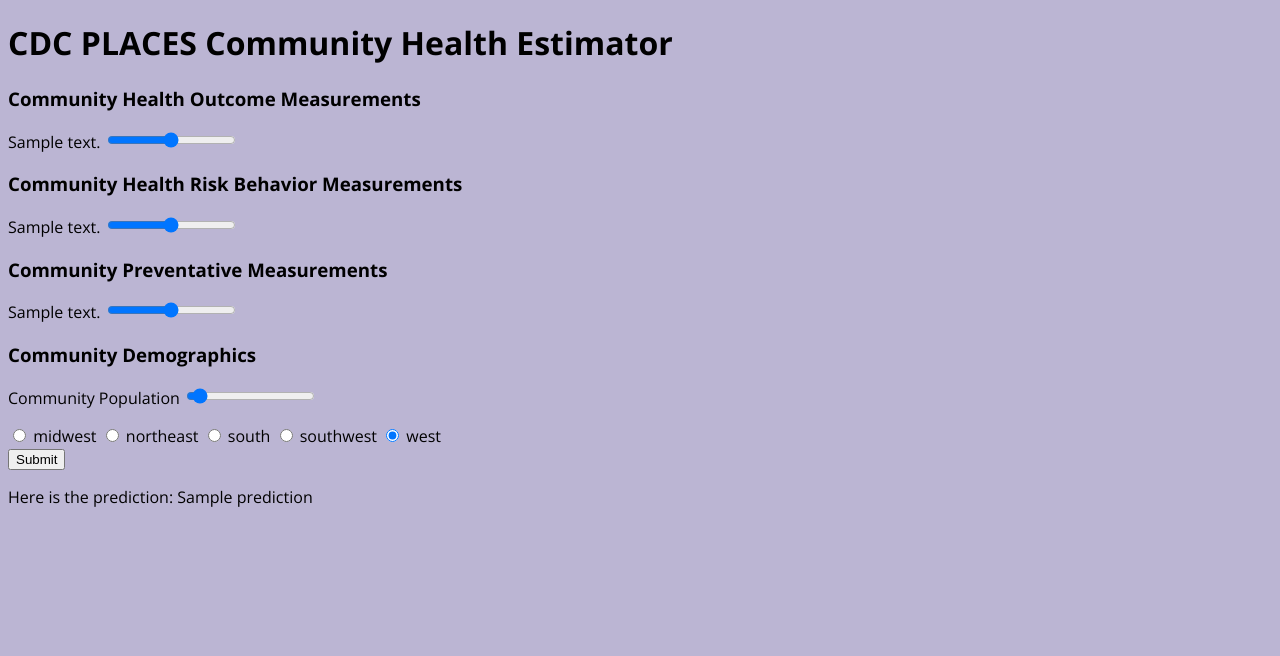
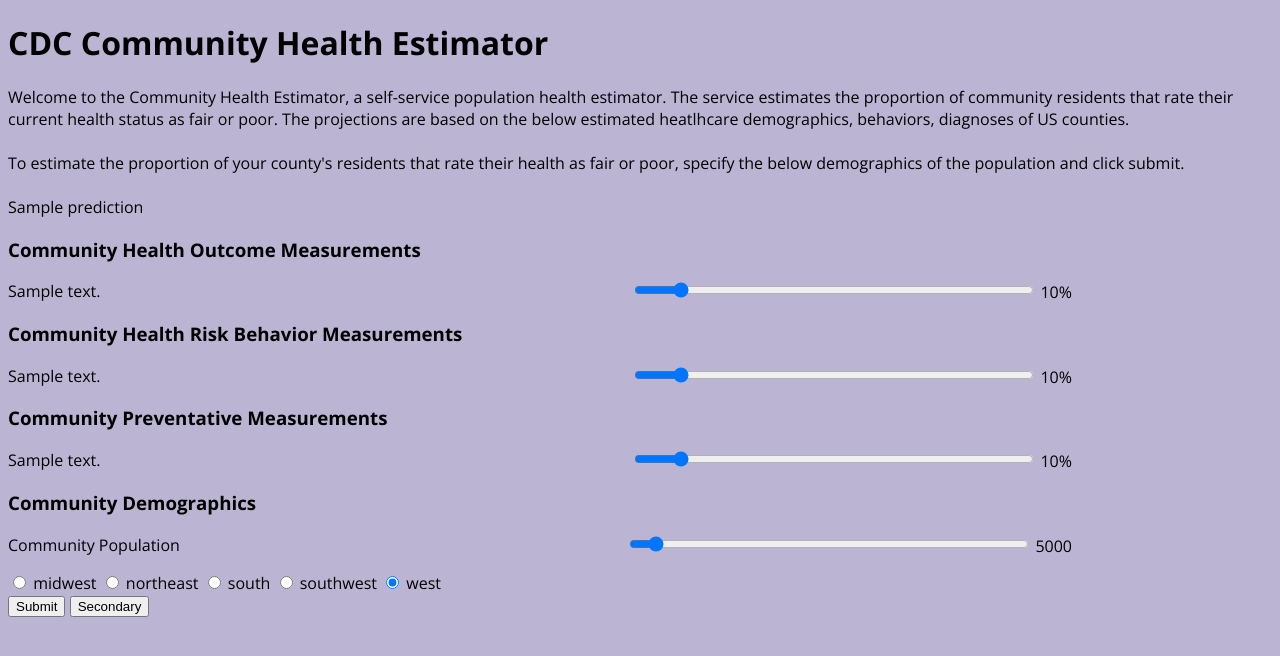
Before and after one commit to jasonsum/2022-msia423-Summer-Jason-project, a Flask app: template app/templates/index.html in a window 1280 px wide. Shown: the top 656 px of the page. Run offline with Flask 2, Linux system fonts and the light colour scheme; the template is opened without the code that fills it: most values are stand-ins (such as "Sample title", 1, 10 or a date in 2020); parts of the project's set-up code (start-up, migrations or seed data) failed here and were passed over; some libraries are stand-ins or nearby versions.

Commit message:
Update slider functionality and aesthetic

```diff
--- a/app/static/basic.css
+++ b/app/static/basic.css
@@ -9,9 +9,17 @@
   background-color: rgb(187, 181, 211);
 }
 
-.form-range{
+.slider {
+  float:right;
+  padding-right: 200px;
+}
 
+input[type="range"] {
+  width:400px;
 }
+/* .form-range{
+
+} */
 
 /*
 .slidecontainer {
--- a/app/templates/index.html
+++ b/app/templates/index.html
@@ -3,8 +3,11 @@
 <head>
    <meta charset="UTF-8">
    <meta name="viewport" content="width=device-width, initial-scale=1">
-   <link href="static/basic.css" rel="stylesheet">
-   <h1>CDC PLACES Community Health Estimator</h1>
+   <link href="static/basic.css" rel="stylesheet"
+   href="https://maxcdn.bootstrapcdn.com/bootstrap/3.4.1/css/bootstrap.min.css">
+  <script src="https://ajax.googleapis.com/ajax/libs/jquery/3.6.0/jquery.min.js"></script>
+  <script src="https://maxcdn.bootstrapcdn.com/bootstrap/3.4.1/js/bootstrap.min.js"></script>
+   <h1>CDC Community Health Estimator</h1>
 
 </head>
 
@@ -14,38 +17,29 @@
          <a href = "{{ url_for('index') }}"></a>
     </h3>
 
-    <!-- <hr/> -->
-    <!-- <table>
-         <thead>
-            <tr>
-               <th>Category</th>
-               <th>Measure</th>
-               <th>Description</th>
-            </tr>
-         </thead>
-         <tbody>
-            {% for measure in measures %}
-               <tr>
-                   <td>{{ measure.category }}</td>
-                   <td>{{ measure.measureid }}</td>
-                   <td>{{ measure.short_question_text }}</td>
-               </tr>
-            {% endfor %}
-         </tbody>
-      </table> -->
-      <!-- <div class="slider-container">
-            <input type="range" min="0" max="100" value="50" class="slider" id="myRange">
-            <span id="demo">0</span>
-      </div> -->
       <form action="{{ url_for('add_entry') }}" method=post class=add-entry>
          <div class="m-5" >
       <dl>
+         <div >
+            <p>Welcome to the Community Health Estimator, a self-service population health estimator. The service estimates the proportion of community residents that rate their
+               current health status as fair or poor. The projections are based on the below estimated heatlhcare demographics, behaviors, diagnoses of US counties.
+               <br>
+               <br>
+               To estimate the proportion of your county's residents that rate their health as fair or poor, specify the below demographics of the population and click submit.
+               <br>
+               <br>
+               {{prediction}}
+            </p>
+         </div>
          <h3>Community Health Outcome Measurements</h3>
          {% for measure in hlth_outcomes %}
          <p>
          <label for="customRange1" class="form-label">{{ measure.short_question_text }}</label>
-         <input name="{{ measure.measureid }}" type="range" class="form-range" id="{{ measure.measureid }}"
-                min="0" max="100">
+         <span class="slider">
+            <input name="{{ measure.measureid }}" type="range" class="form-range" id="{{ measure.measureid }}"
+                min="0" value=10 max="100" oninput="this.nextElementSibling.value = this.value">
+                <output name={{ measure.measureid }} id="amount" for="rangeInput">10</output><span>%</span>
+         </span>
          </p>
          {% endfor %}
 
@@ -53,23 +47,32 @@
          {% for measure in hlth_behaviors %}
          <p>
          <label for="customRange1" class="form-label">{{ measure.short_question_text }}</label>
-         <input name="{{ measure.measureid }}" type="range" class="form-range" id="{{ measure.measureid }}"
-                min="0" max="100">
+         <span class="slider">
+            <input name="{{ measure.measureid }}" type="range" class="form-range" id="{{ measure.measureid }}"
+                min="0" value=10 max="100" oninput="this.nextElementSibling.value = this.value">
+                <output name={{ measure.measureid }} id="amount" for="rangeInput">10</output><span>%</span>
+         </span>
          </p>
          {% endfor %}
          <h3>Community Preventative Measurements</h3>
          {% for measure in hlth_prevention %}
          <p>
          <label for="customRange1" class="form-label">{{ measure.short_question_text }}</label>
-         <input name="{{ measure.measureid }}" type="range" class="form-range" id="{{ measure.measureid }}"
-                min="0" max="100">
+         <span class="slider">
+         <input name="{{ measure.measureid }}" id="{{ measure.measureid }}" type="range" class="form-range"
+                min="0" value=10 max="100" oninput="this.nextElementSibling.value = this.value">
+                <output name={{ measure.measureid }} id="{{ measure.measureid }}" for="rangeInput">10</output><span>%</span>
+         </span>
          </p>
          {% endfor %}
          <h3>Community Demographics</h3>
          <p>
          <label for="customRange1" class="form-label">Community Population</label>
+         <span class="slider">
          <input name="population" type="range" class="form-range" id="population"
-                min="0" max="100000", value="5000">
+                min="0" value=5000 max="100000", value="1000" oninput="this.nextElementSibling.value = this.value">
+                <output name="population" id="amount" for="rangeInput">5000</output>
+         </span>
          </p>
          <div class="form-check form-check-inline">
             {% for region in ["midwest", "northeast", "south", "southwest", "west"] %}
@@ -78,21 +81,9 @@
             {% endfor %}
           </div>
           <button type="submit" class="btn btn-primary">Submit</button>
-          <div >
-             <p>Here is the prediction: {{prediction}}</p>
-          </div>
+          <button type="button" class="btn btn-secondary">Secondary</button>
       </dl>
    </div>
     </form>
-
-    <script>
-      var slider = document.getElementById("myRange");
-      var output = document.getElementById("demo");
-      output.innerHTML = slider.value;
-
-      slider.oninput = function() {
-        output.innerHTML = this.value;
-      }
-      </script>
 </body>
 </html>
```
